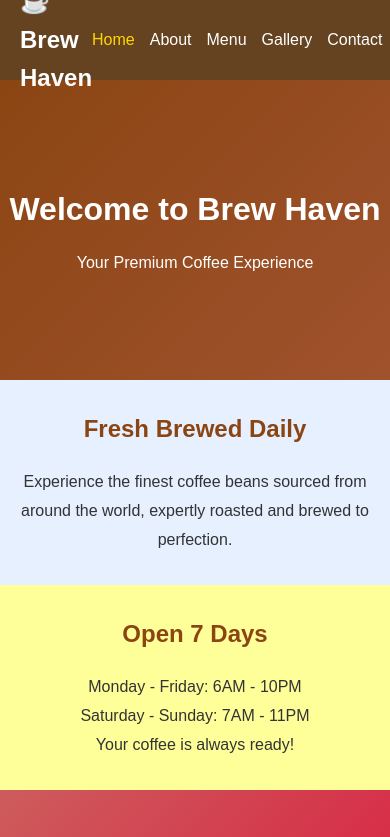
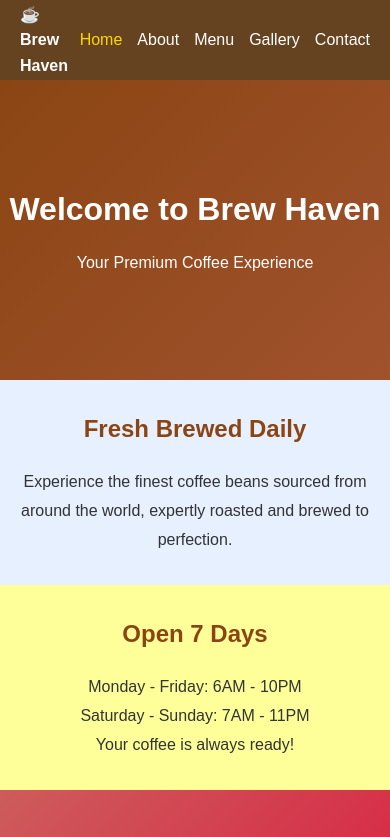
Before and after one commit to 0xEtor/brewhaven-5pg-webproject, a plain HTML site: page index.html in a window 390 px wide. Shown: the top 837 px of the page. Drawn offline with Linux system fonts and the light colour scheme.

Commit message:
Refactor CSS styles for consistency and responsiveness

```diff
--- a/style.css
+++ b/style.css
@@ -389,6 +389,10 @@ div.container {
 
 
 @media (max-width: 768px) {
+    .logo {
+        font-size: 16px;
+    }
+
     .nav-links {
         gap: 15px;
         font-size: 14px;
```
